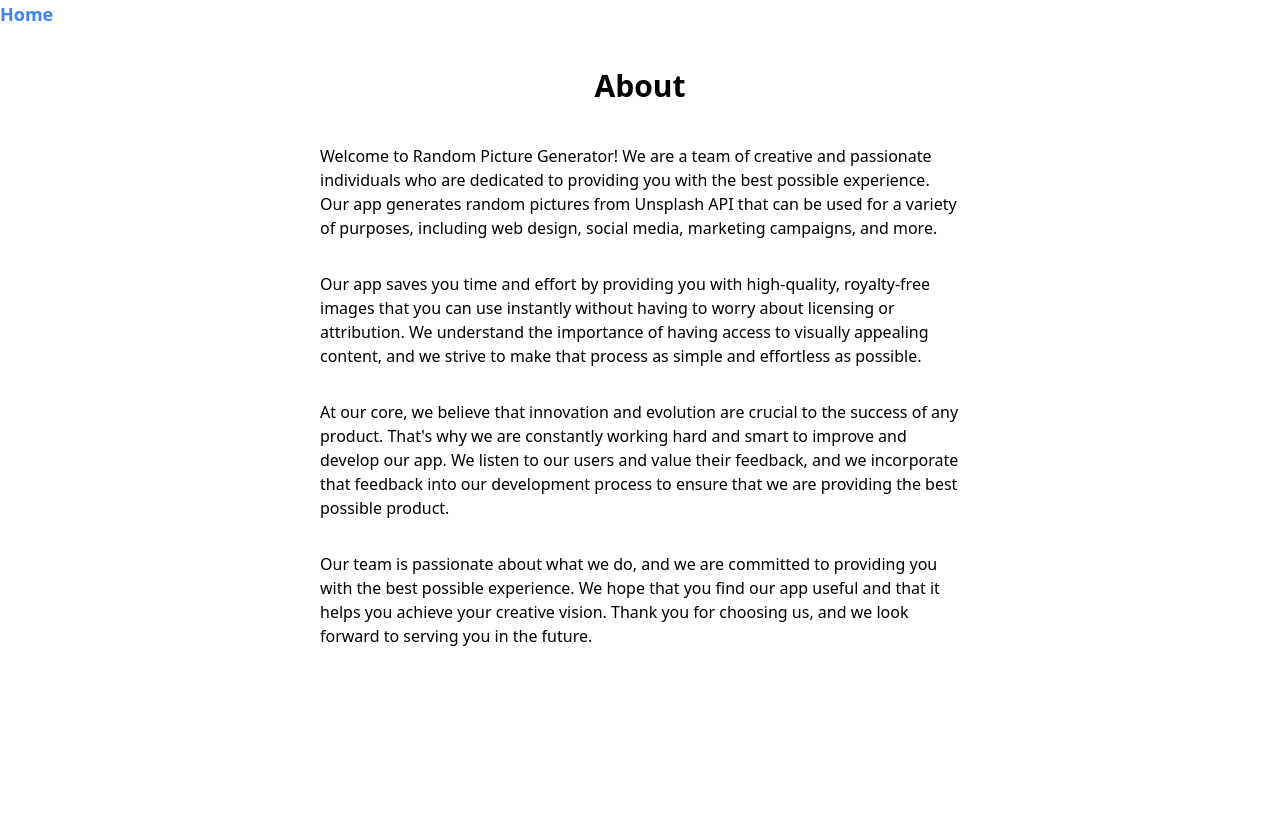
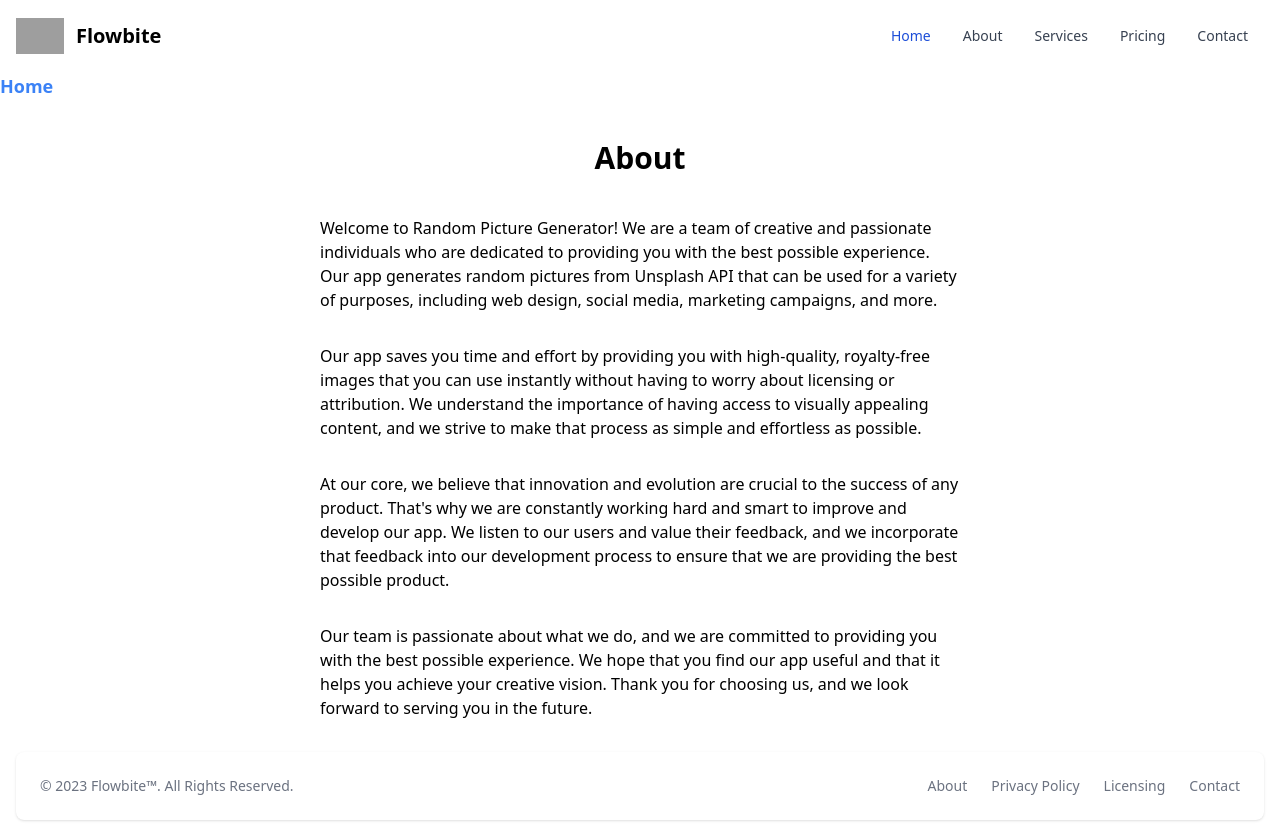
Before and after one commit to aynaever/random-photo, a Next.js app: page /about in a window 1280 px wide. Before the commit the page ends 800 px from the top, so only its background shows below. Built offline with nearby package versions, Linux system fonts and the light colour scheme; grey boxes are pictures that could not be loaded.

Commit message:
adding layout component to about.js page

```diff
--- a/pages/about.js
+++ b/pages/about.js
@@ -1,5 +1,6 @@
 import Head from 'next/head';
 import Link from 'next/link';
+import Layout from '../components/layout.js';
 
 export default function About() {
 	return (
@@ -8,6 +9,7 @@ export default function About() {
 				<title>About</title>
 				<meta name="description" content="About Random Picture Generator" />
 			</Head>
+			<Layout>
 			<main>
 
 				<nav>
@@ -26,6 +28,7 @@ export default function About() {
 				</section>
 
 			</main>
+			</Layout>
 		</>
 	);
 }
```
